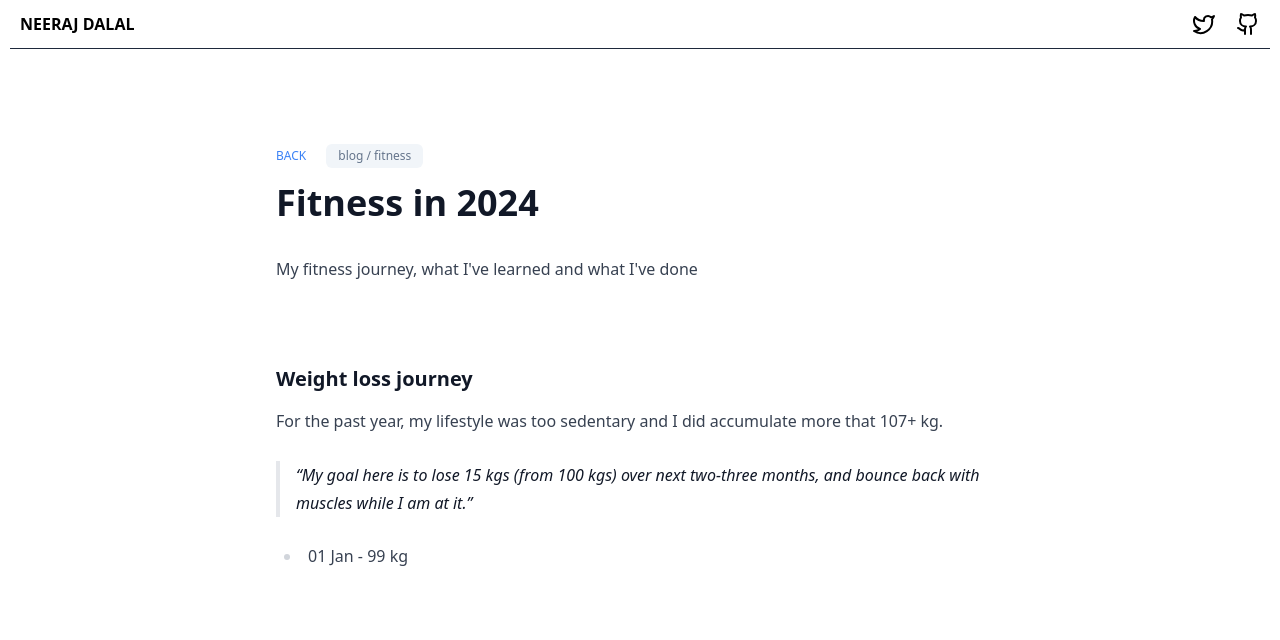
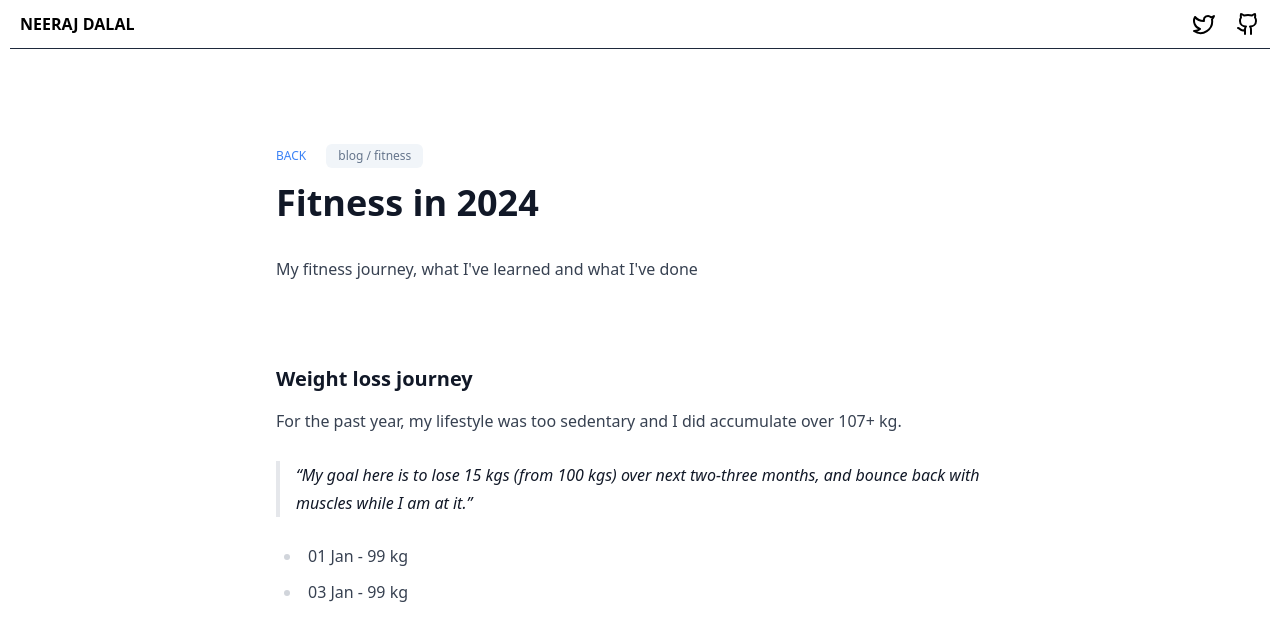
Before and after one commit to nrjdalal/v0.nrjdalal.com, a Next.js app: page /blog/fitness in a window 1280 px wide. Shown: the top 640 px of the page. Built offline with nearby package versions, Linux system fonts and the light colour scheme.

Commit message:
fitness updated

```diff
--- a/src/app/(mdx)/blog/fitness/page.mdx
+++ b/src/app/(mdx)/blog/fitness/page.mdx
@@ -6,8 +6,9 @@ My fitness journey, what I&apos;ve learned and what I&apos;ve done
 
 ### Weight loss journey
 
-For the past year, my lifestyle was too sedentary and I did accumulate more that 107+ kg.
+For the past year, my lifestyle was too sedentary and I did accumulate over 107+ kg.
 
 > My goal here is to lose 15 kgs (from 100 kgs) over next two-three months, and bounce back with muscles while I am at it.
 
 - 01 Jan - 99 kg
+- 03 Jan - 99 kg
```
